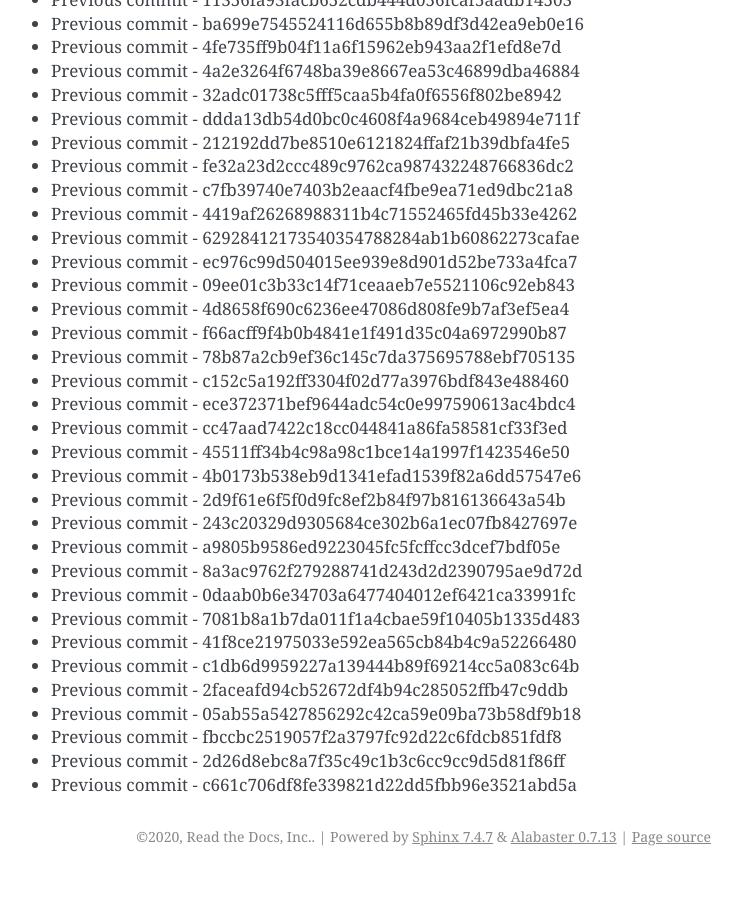
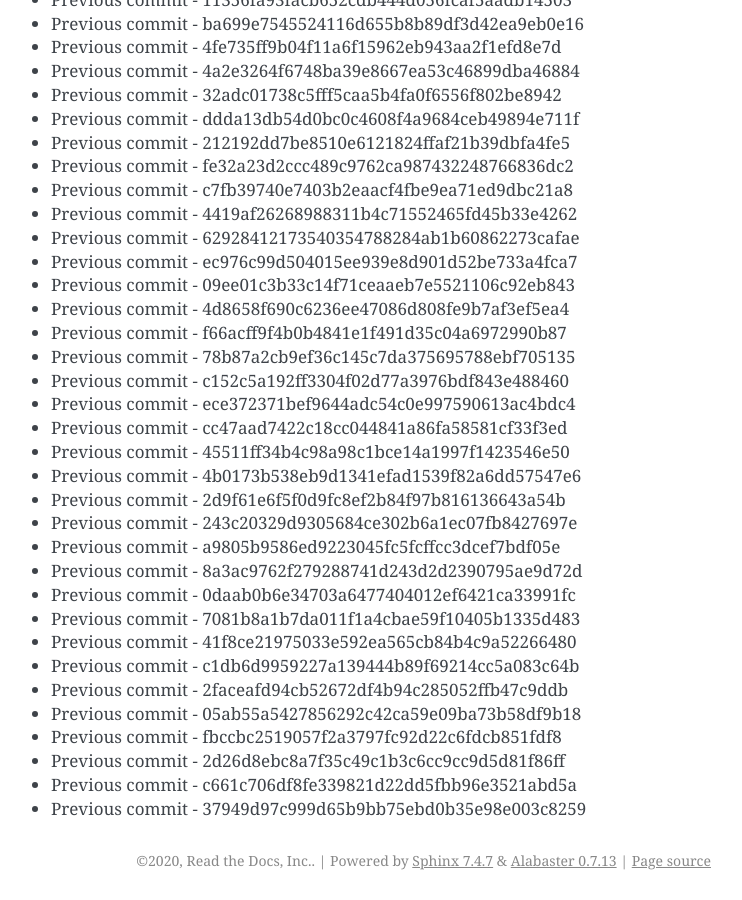
Before and after one commit to readthedocs/rtd-git-stresstest, a Sphinx documentation site: the page built from docs/updates.rst, in a window 1280 px wide and 900 px high, scrolled down 64241 px. Shown: the whole window, without its empty margins (399-1141 px from the left). Built offline with Sphinx 7.4.7, drawn with Linux system fonts in a browser that asks for light colours; before the commit the page ends 65117 px from its top, so only the background shows below that.

Commit message:
Generating commit from previous: 37949d97c999d65b9bb75ebd0b35e98e003c8259

```diff
--- a/docs/updates.rst
+++ b/docs/updates.rst
@@ -2731,3 +2731,4 @@ It can be tested for any performance characteristics.
 * Previous commit - fbccbc2519057f2a3797fc92d22c6fdcb851fdf8
 * Previous commit - 2d26d8ebc8a7f35c49c1b3c6cc9cc9d5d81f86ff
 * Previous commit - c661c706df8fe339821d22dd5fbb96e3521abd5a
+* Previous commit - 37949d97c999d65b9bb75ebd0b35e98e003c8259
```
